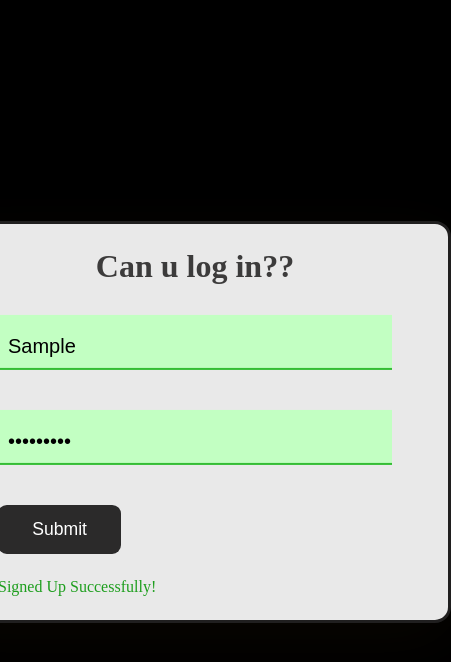
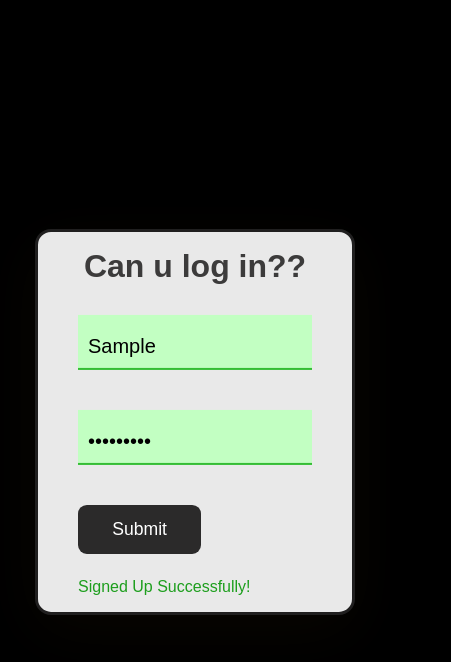
Before and after one commit to lakshyajn/My-First-JS-Project, a plain HTML site: page index.html in a window 390 px wide. Both pictures are taken after typing "Sample", "Sample123" into the empty fields and a click on the button "Submit". Shown: the whole page, 451 px wide, since content can reach past the window. Drawn offline with Linux system fonts and the light colour scheme.

Commit message:
first commit

```diff
--- a/style.css
+++ b/style.css
@@ -2,7 +2,7 @@
     padding: 0;
     margin: 0;
     box-sizing: border-box;
-    /* font-family: "Montserrat", sans-serif; */
+    font-family: "Montserrat", sans-serif;
 }
 
 body{
@@ -58,8 +58,36 @@ input{
 }
 
 #message-ref{
-  font-size: 1em;
+  font-size: 1.5em;
+  font-weight: bold;
   margin-top: 1.5em;
   color: #1d9e1d;
   visibility: hidden;
 }
+
+
+@media only screen and (max-width: 508px) {
+  .container{
+    width: 25em;
+    padding: 1em 2.5em;
+  }
+
+  #message-ref{
+    font-weight: normal;
+    font-size: 1em;
+  }
+
+}
+
+@media only screen and (max-width: 397px) {
+  .container{
+    width: 20em;
+    padding: 1em 2.5em;
+  }
+
+  #message-ref{
+    font-weight: normal;
+    font-size: 1em;
+  }
+
+}
```
Also changed, not shown: 1 other file.
